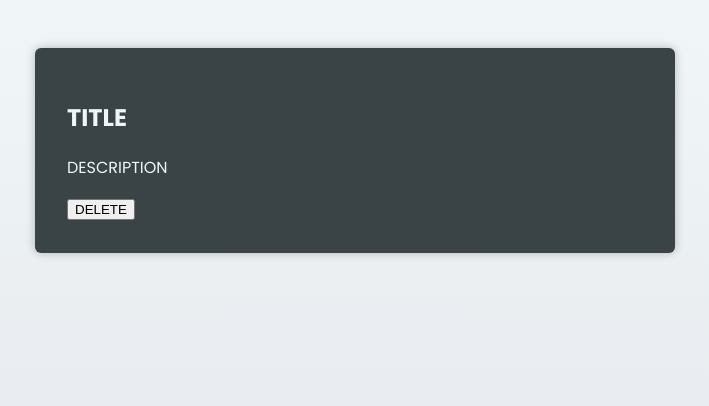
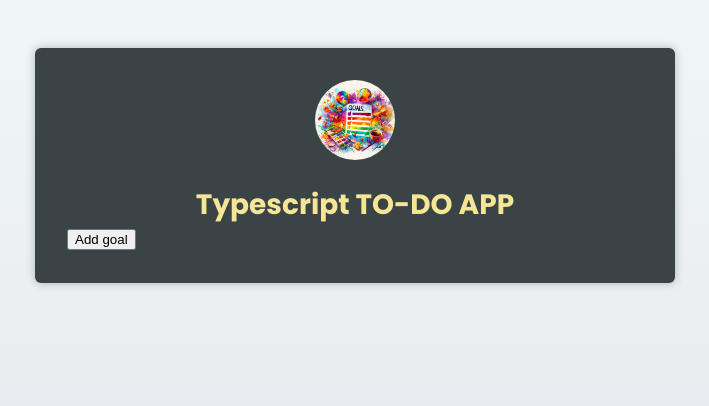
Before and after one commit to kszys90/to-do-app-typescript, a React (Create React App) app: page / in a window 1280 px wide. Shown: the top 406 px of the page, without its empty margins (285-994 px from the left). Built offline with nearby package versions, Linux system fonts and the light colour scheme.

Commit message:
Adding goals created - with temp fixed state

```diff
--- a/src/App.tsx
+++ b/src/App.tsx
@@ -1,11 +1,45 @@
 import React from 'react'
 import CourseGoal from './components/CourseGoal'
+import { Header } from './components/Header'
+import goalsImg from './assets/goals.jpg'
+
+type CourseGoal = {
+  title: string
+  description: string
+  id: number
+}
 
 function App() {
+  const [goals, setGoals] = React.useState<CourseGoal[]>([])
+  const handleAddGoal = () => {
+    const newGoal: CourseGoal = {
+      title: 'string',
+      description: 'string',
+      id: Math.random()
+    }
+    setGoals((prevState) => {
+      return [...prevState, newGoal]
+    })
+  }
   return (
     <main>
-      <CourseGoal />
-    </main>
+      <Header image={{ src: goalsImg, alt: 'a list of goals' }}>
+        <h1>Typescript TO-DO APP</h1>
+      </ Header>
+      <button onClick={handleAddGoal}>Add goal</button>
+      <ul>
+        {goals.map((goal) =>
+        (
+          <li key={goal.id}>
+            <CourseGoal
+              title={goal.title}
+            >
+              <p>{goal.description}</p>
+            </CourseGoal>
+          </li>
+        ))}
+      </ul>
+    </main >
   )
 }
 
--- a/src/components/CourseGoal.tsx
+++ b/src/components/CourseGoal.tsx
@@ -1,12 +1,19 @@
+import { type ReactNode } from "react"
 
-export default function CourseGoal() {
+type CourseGoalProps = {
+    title: string
+    children: ReactNode
+}
+
+export default function CourseGoal({ title, children }: CourseGoalProps) {
     return (
         <article>
             <div>
-                <h2>TITLE</h2>
-                <p>DESCRIPTION</p>
+                <h2>{title}</h2>
+                {children}
+                <button>DELETE</button>
             </div>
-            <button>DELETE</button>
-        </article>
-    )
+        </article>)
+
+
 }
```
